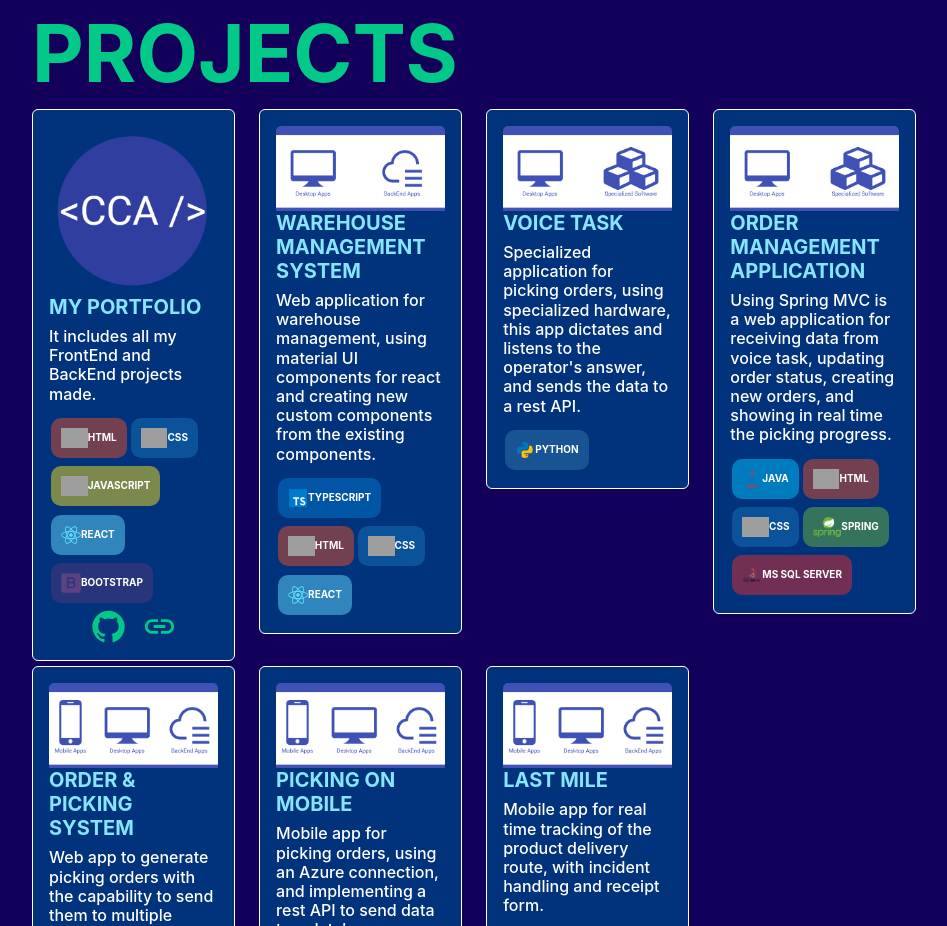
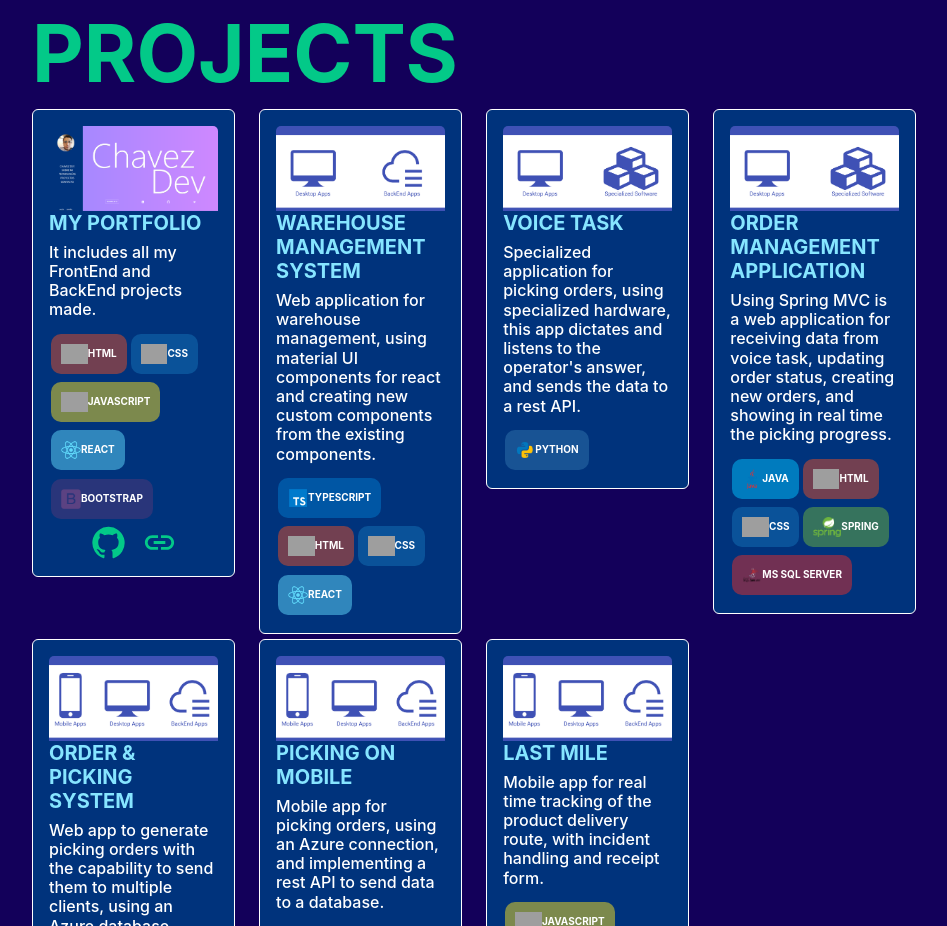
Before and after one commit to ISCCarlos/portfolio-2, a React (Create React App) app: page / in a window 1280 px wide. Shown: the part 2520-3446 px from the top of the page, without its empty margins (288-1235 px from the left). Built offline with nearby package versions, Linux system fonts and the light colour scheme; grey boxes are pictures that could not be loaded.

Commit message:
N/A: Change projects images

```diff
--- a/src/common/utils.js
+++ b/src/common/utils.js
@@ -156,7 +156,7 @@ export const projects = [
   {
     description: "projects.descriptions.portfolio",
     githubUrl: "https://github.com/ISCCarlos/portfolio-2",
-    imgPath: "../../assets/icons/CCA.png",
+    imgPath: "../../assets/icons/projects/portfolio.png",
     projectUrl: "https://cca-portfolio.netlify.app/",
     technologies: [
       {
```
Also changed, not shown: public/assets/icons/projects/portfolio.png.
